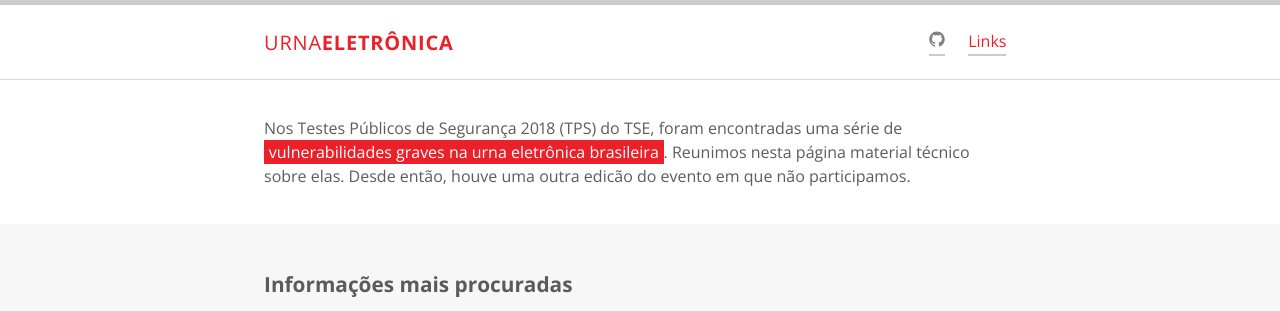
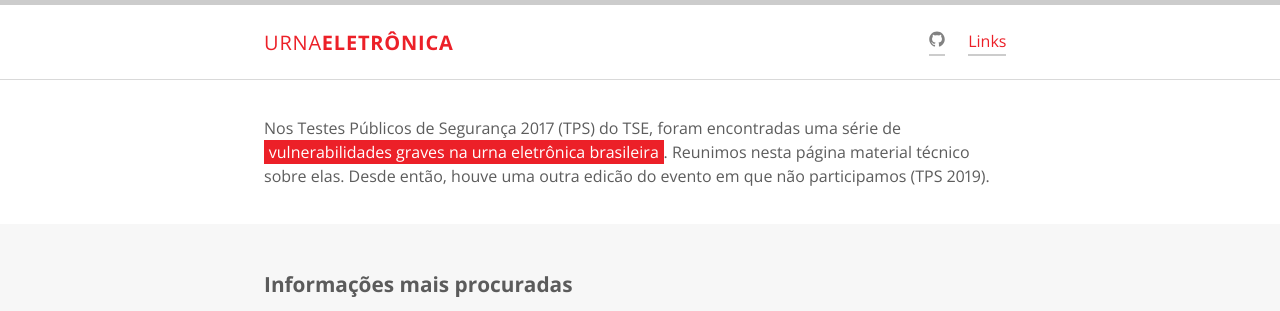
Before and after one commit to epicleet/urna-website, a Jekyll site: the page built from index.html, in a window 1280 px wide. Shown: the top 311 px of the page. Built offline with Jekyll 4.4.1, drawn with Linux system fonts in a browser that asks for light colours; the list of posts is cut into pages by our own code.

Commit message:
Change TPS date.

```diff
--- a/_includes/intro.html
+++ b/_includes/intro.html
@@ -1,5 +1,5 @@
 <section class="intro">
   <div class="container">
-    <p class="lead">Nos Testes Públicos de Segurança 2018 (TPS) do TSE, foram encontradas uma série de <strong class="author-name" itemprop="name">vulnerabilidades graves na urna eletrônica brasileira</strong>. Reunimos nesta página material técnico sobre elas. Desde então, houve uma outra edicão do evento em que não participamos.</p>
+    <p class="lead">Nos Testes Públicos de Segurança 2017 (TPS) do TSE, foram encontradas uma série de <strong class="author-name" itemprop="name">vulnerabilidades graves na urna eletrônica brasileira</strong>. Reunimos nesta página material técnico sobre elas. Desde então, houve uma outra edicão do evento em que não participamos (TPS 2019).</p>
   </div>
 </section>
```
